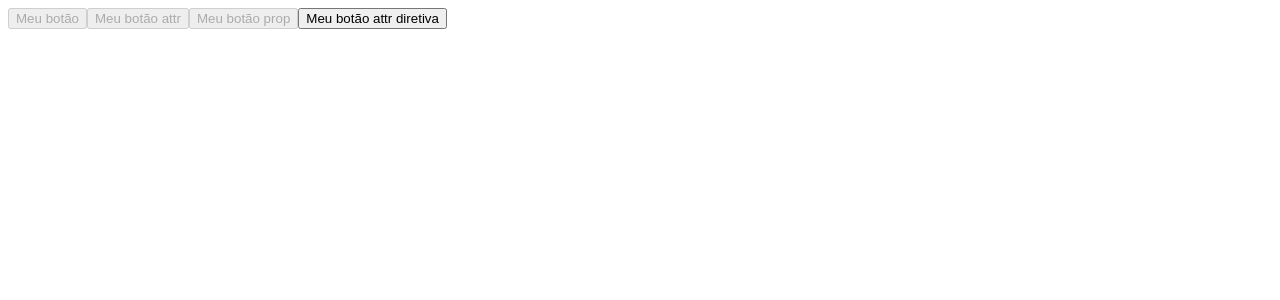
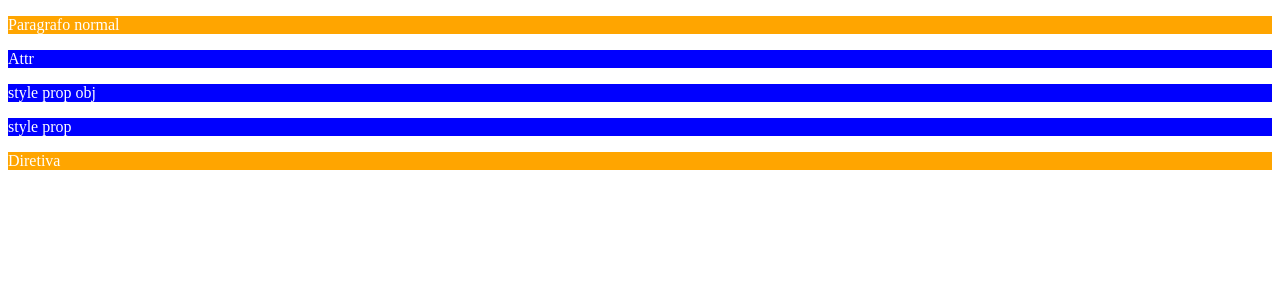
Before and after one commit to v1n3k0/Angular, an Angular app in the folder aula-template-variables/: page / in a window 1280 px wide. Shown: the top 300 px of the page. Built offline with nearby package versions, Linux system fonts and the light colour scheme.

Commit message:
aula 111

```diff
--- a/aula-template-variables/src/app/app.component.html
+++ b/aula-template-variables/src/app/app.component.html
@@ -2,10 +2,23 @@
 
 <app-com-diretiva/> -->
 
-<button disabled>Meu botão</button>
+<!-- <button disabled>Meu botão</button>
 
 <button [attr.disabled]="true">Meu botão attr</button>
 
 <button [disabled]="true">Meu botão prop</button>
 
-<button appDisable>Meu botão attr diretiva</button>
+<button appDisable>Meu botão attr diretiva</button> -->
+
+<p style="background-color: orange; color: white;">Paragrafo normal</p>
+
+<p [attr.style]="'background-color: blue; color: white;'">Attr</p>
+
+<p [style]="'background-color: blue; color: white;'">style prop obj</p>
+
+<p [style]="{
+'background-color': 'blue',
+'color': 'white'
+}">style prop</p>
+
+<p appStyle>Diretiva</p>
--- a/aula-template-variables/src/app/app.module.ts
+++ b/aula-template-variables/src/app/app.module.ts
@@ -9,6 +9,8 @@ import { SemDiretivaComponent } from './sem-diretiva/sem-diretiva.component';
 import { ComDiretivaComponent } from './com-diretiva/com-diretiva.component';
 import { HighlightDirective } from './directives/highlight.directive';
 import { DisableDirective } from './directives/disable.directive';
+import { StyleDirective } from './directives/style.directive';
+import { ClassDirective } from './directives/class.directive';
 
 @NgModule({
   declarations: [
@@ -17,7 +19,9 @@ import { DisableDirective } from './directives/disable.directive';
     SemDiretivaComponent,
     ComDiretivaComponent,
     HighlightDirective,
-    DisableDirective
+    DisableDirective,
+    StyleDirective,
+    ClassDirective
   ],
   imports: [
     BrowserModule,
--- /dev/null
+++ b/aula-template-variables/src/app/directives/class.directive.ts
@@ -0,0 +1,10 @@
+import { Directive } from '@angular/core';
+
+@Directive({
+  selector: '[appClass]'
+})
+export class ClassDirective {
+
+  constructor() { }
+
+}
--- /dev/null
+++ b/aula-template-variables/src/app/directives/style.directive.ts
@@ -0,0 +1,13 @@
+import { Directive, HostBinding } from '@angular/core';
+
+@Directive({
+  selector: '[appStyle]'
+})
+export class StyleDirective {
+  // @HostBinding('attr.style') attrStyle = 'background-color: blue; color: white;';
+  // @HostBinding('style') style = 'background-color: blue; color: white;';
+  @HostBinding('style') style = {
+    'background-color': 'orange',
+    'color': 'white'
+  };
+}
```
Also changed, not shown: 1 other file (tests, documents, lock files or other folders).
